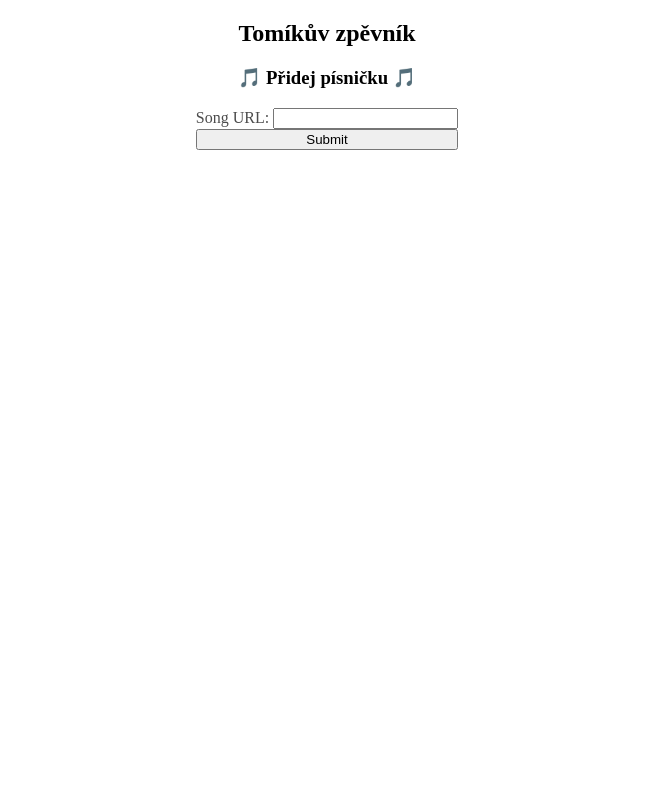
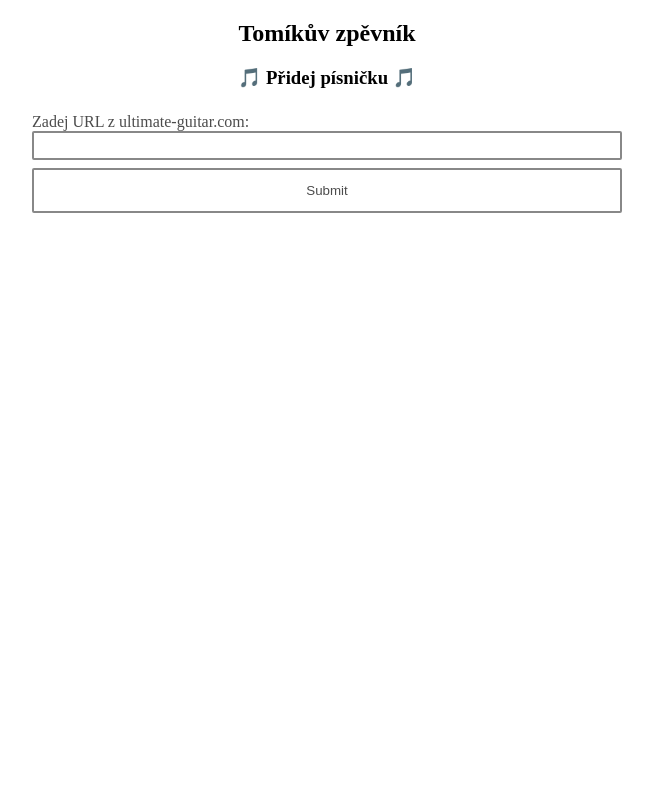
Before and after one commit to Hruza/tomikuvZpevnikApp, a Django app: page /song/add/ in a window 1280 px wide. Shown: the part 70-866 px from the top of the page, without its empty margins (313-966 px from the left). Before the commit the page ends 220 px from the top, so only its background shows below. Run offline with Django 5.2, Linux system fonts and the light colour scheme; the visitor is signed in with stand-in values (Sample User, id 1).

Commit message:
Song addition fix

```diff
--- a/tomikuvzpevnik/forms.py
+++ b/tomikuvzpevnik/forms.py
@@ -2,6 +2,7 @@ from django.forms import ModelForm
 from django import forms
 from tomikuvzpevnik.models import Song
 from django.core.exceptions import ValidationError
+from urllib.parse import urlparse
 
 def validate_no_html(value):
     if '<' in value or '>' in value:
@@ -10,8 +11,18 @@ def validate_no_html(value):
             code='invalid'
         )
 
+def validate_url(value):
+    if value.strip() == "":
+        return
+    else:
+        parsed_url = urlparse(value)
+        hostname = str(parsed_url.netloc)
+        if not hostname.endswith("ultimate-guitar.com"):
+            raise ValidationError("URL musí být ze stránky 'ultimate-guitar.com'")
+
 class AddSongForm(forms.Form):
-    song_url = forms.URLField(label="Song URL", max_length=200)
+    song_url = forms.URLField(label='Zadej URL z ultimate-guitar.com', max_length=200, required=False, validators=[validate_url])
+
 
 class SongEditForm(ModelForm):
     title = forms.CharField(max_length=200,validators=[validate_no_html])
--- a/tomikuvzpevnik/song_utils/conversions.py
+++ b/tomikuvzpevnik/song_utils/conversions.py
@@ -1,6 +1,7 @@
 import re
 from bs4 import BeautifulSoup
 import requests
+from urllib.parse import urlparse
 import html
 
 VALID_CHORDS = ["C", "C#","D","D#","E","F", "F#","G","G#","A","B","H","Bb"]
@@ -98,11 +99,14 @@ def html_to_base(html_text):
     return "\n\n".join(verses)
 
 def ultimate_to_base(url):
-    #TODO: Add check if the URL is really ultimate guitar
     try:
+        parsed_url = urlparse(url)
+        hostname = str(parsed_url.netloc)
+        if not hostname.endswith("ultimate-guitar.com"):
+            return None
         response = requests.get(url)
     except requests.exceptions.InvalidURL:
-        return ""
+        return None
 
     song_html = response.text
 
@@ -117,9 +121,10 @@ def ultimate_to_base(url):
     titleE = song_html[titleI+byArtI+8:].find('"')
     title = song_html[titleI+byArtI:8+titleI+byArtI+titleE].replace('"name":"','')
 
-    firstWord = '<div class="js-store"'
+    firstWord = '{&quot;content&quot;:&quot;'
     lastWord = '&quot;,&quot;revision_id&quot'
-    song_html = song_html[song_html.find(firstWord)+1:]
+    song_html = song_html[song_html.find(firstWord)+len(firstWord)+1:]
+    song_html = song_html[:10000]
     song_html = song_html[:song_html.find(lastWord)]
     song_html = song_html.replace("\\r\\n","\n")
 
@@ -146,11 +151,13 @@ def ultimate_to_base(url):
 
             line_segments = []
             start_index = 0
+            prior_offset = 0
             for space,chord in chords:
-                space = space + 1
+                space = space + prior_offset
                 line_segments.append(line[start_index:start_index+space])
                 start_index += space
                 line_segments.append(f"[{chord}]")
+                prior_offset = len(chord)
             if start_index < len(line):
                 line_segments.append(line[start_index:])
             line = "".join(line_segments)
--- /dev/null
+++ b/tomikuvzpevnik/static/tomikuvzpevnik/addSong.css
@@ -0,0 +1,68 @@
+.form{
+    display: grid;
+    grid-template:
+        "url" 55px
+        "submit" 55px;
+    height: -moz-calc(100vh - 120px);
+    height: -webkit-calc(100vh - 120px);
+    height: -o-calc(100vh - 120px);
+    height: calc(100vh - 120px);
+}
+
+@media (min-width: 400px) {
+    .form {
+        display: grid;
+        grid-template:
+            "url" 55px
+            "submit" 55px;
+        height: -moz-calc(100vh - 120px);
+        height: -webkit-calc(100vh - 120px);
+        height: -o-calc(100vh - 120px);
+        height: calc(100vh - 120px);
+        width: calc(min(100%,600px))
+    }
+    form {
+        display: flex;
+        justify-content: space-around;
+    }
+}
+
+.input_field {
+    padding: 5px;
+}
+
+label{
+    color:var(--text2);
+    font:Arial bold;
+}
+
+.input_field input {
+    border-radius: 2px;
+    border: 2px solid var(--accent1);
+    width: -moz-calc(100% - 14px);
+    width: -webkit-calc(100% - 14px);
+    width: -o-calc(100% - 14px);
+    width: calc(100% - 14px);
+    padding: 5px;
+}
+
+
+#err_list{
+    color:#ff2222
+}
+
+#id_song_url {
+    grid-area: url;
+}
+
+#form_lyrics label {
+    display: block;
+}
+
+input.button_with_border{
+    grid-area:submit;
+    border-radius: 2px;
+    width: auto;
+    padding: 5px;
+    margin:5px;
+}
--- a/tomikuvzpevnik/templates/tomikuvzpevnik/addSong.html
+++ b/tomikuvzpevnik/templates/tomikuvzpevnik/addSong.html
@@ -1,17 +1,21 @@
 <!DOCTYPE html>
 <html lang="en">
+
 <head>
     {% load static %}
     <link rel="stylesheet" href=" {% static 'tomikuvzpevnik/utils.css' %}">
-            <link rel="stylesheet" href=" {% static 'tomikuvzpevnik/editSong.css' %}">
+    <link rel="stylesheet" href=" {% static 'tomikuvzpevnik/addSong.css' %}">
     <title>Tomíkův zpěvník</title>
     <meta charset="UTF-8">
     <meta name="viewport" content="width=device-width, initial-scale=1">
 </head>
+
 <body>
     <div id="header">
         <div class="header-left">
-                <a href="{% url 'tomikuvzpevnik:index' %}" id="return" class="button_with_border"><span><img src=" {% static 'tomikuvzpevnik/icons/back_arrow.svg' %}" style="width:50%;height:50%;margin-top:17px;" /></span></a>
+            <a href="{% url 'tomikuvzpevnik:index' %}" id="return" class="button_with_border"><span><img
+                        src=" {% static 'tomikuvzpevnik/icons/back_arrow.svg' %}"
+                        style="width:50%;height:50%;margin-top:17px;" /></span></a>
         </div>
         <div class="header-right">
 
@@ -21,9 +25,15 @@
         <h3 style="text-align:center">&#127925; Přidej písničku &#127925;</h3>
         <form action="" method="post">
             {% csrf_token %}
-            {{ form }}
-            <input type="submit" value="Submit">
+            <div class="form">
+                {% for field in form %}
+                  <div class="input_field" id="form_{{ field.name }}"{% if field.errors %} style="background-color:#ffaaaa;border-radius:5px;" {% endif %}>
+                    {{ field.label_tag }} {{ field }}</div>
+                {% endfor %}
+                <input type="submit" class="button_with_border" value="Submit">
+            </div>
         </form>
         <!-- <a href="./index.html" owner=""><div class="song_ref">Zpět na index<span class="owner"></span></div>         -->
 </body>
+
 </html>
--- a/tomikuvzpevnik/views.py
+++ b/tomikuvzpevnik/views.py
@@ -44,6 +44,9 @@ def add_song(request):
 
         if form.is_valid():
             # check whether it's valid:
+            if form.cleaned_data['song_url'].strip() == "":
+                request.session['unsaved_song_data'] = {}
+                return redirect(reverse("tomikuvzpevnik:song_edit", args=(0,)))
             song_data = ultimate_to_base(form.cleaned_data['song_url'])
             if not song_data is None:
                 request.session['unsaved_song_data'] = song_data
@@ -70,8 +73,8 @@ def edit_song(request, pk):
     if request.method == 'POST':
         form = SongEditForm(request.POST, instance=song)
         if form.is_valid():
-            form.save()
-            return redirect(reverse("tomikuvzpevnik:song_page", args=(pk,)))
+            new_song = form.save()
+            return redirect(reverse("tomikuvzpevnik:song_page", args=(new_song.pk,)))
     else:
         form = SongEditForm(instance=song)
 
```
Also changed, not shown: tomikuvzpevnik/static/tomikuvzpevnik/editSong.css (line endings or trailing spaces). Lines whose indentation alone changed are shown as unchanged.
